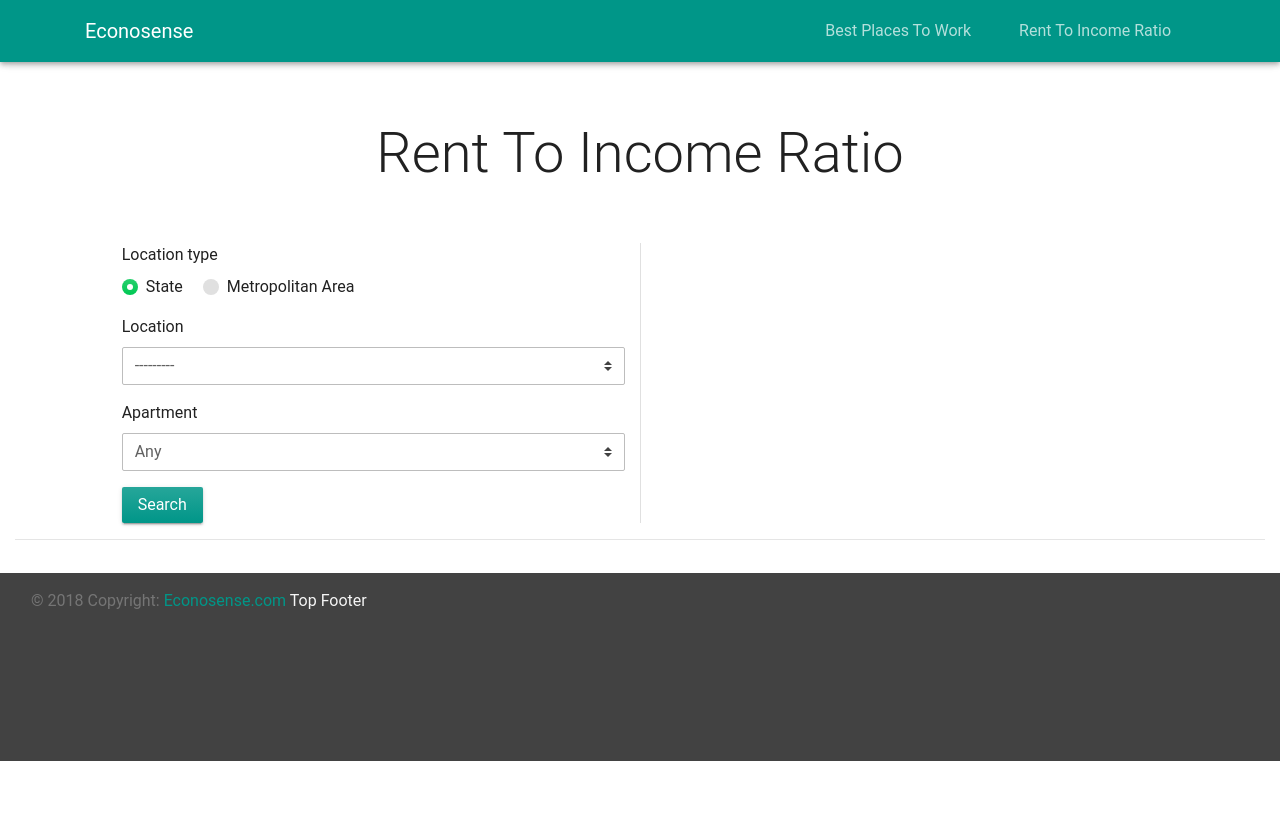
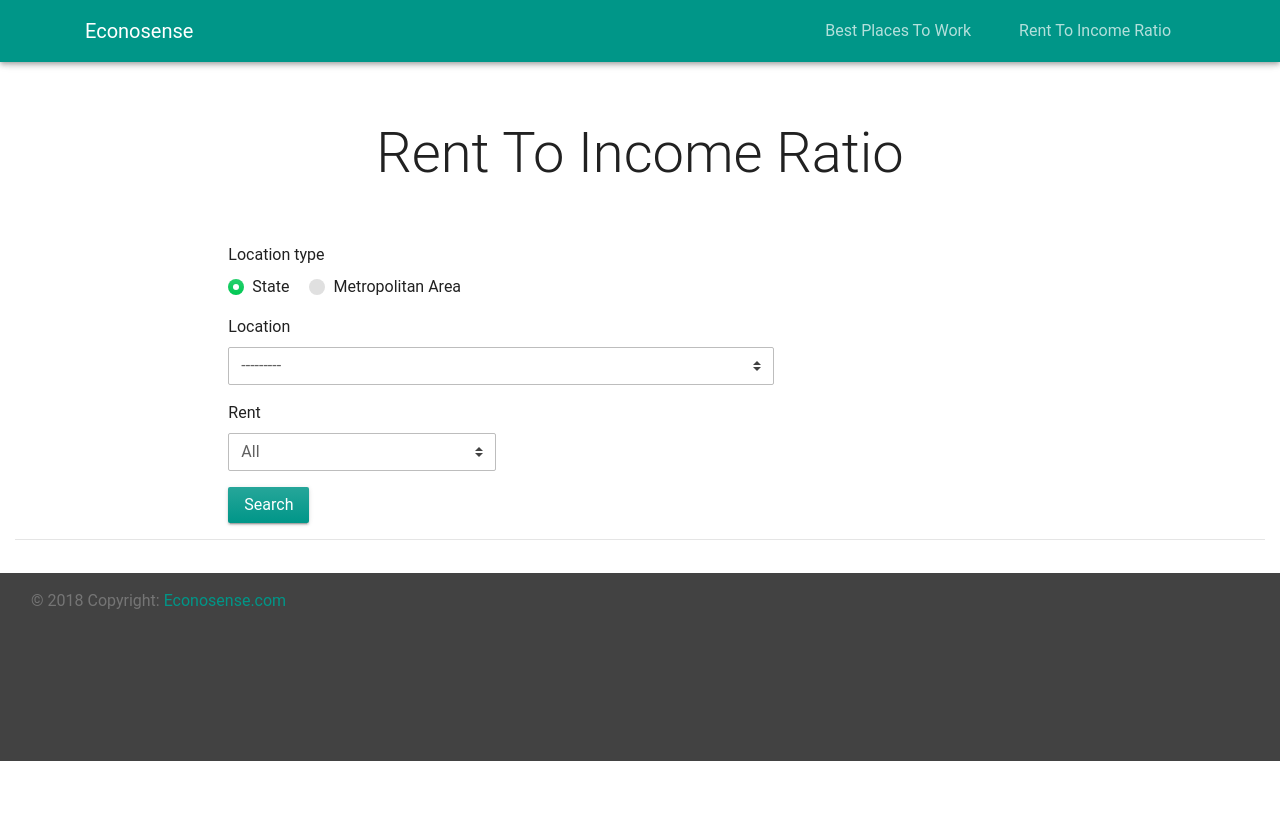
Before and after one commit to rykroon/econosense, a Django app: page /rent-to-income-ratio/ in a window 1280 px wide. Run offline with Django 3.2, Linux system fonts and the light colour scheme; data that the repository does not hold is empty; some libraries are stand-ins or nearby versions.

Commit message:
various minor changes to front end. including changes to descriptions and titles

```diff
--- a/econosense/data/build/partialdb.py
+++ b/econosense/data/build/partialdb.py
@@ -10,7 +10,7 @@ class PartialDatabase():
 
     def __init__(self):
         try:
-            self.PARTIAL_DATABASE = os.environ['PARTIAL_DATABASE']
+            self.PARTIAL_DATABASE = os.environ['PARTIAL_DATABASE'] == 'True'
         except:
             self.PARTIAL_DATABASE = False
 
--- a/econosense/data/forms.py
+++ b/econosense/data/forms.py
@@ -36,9 +36,9 @@ class BestPlacesToWorkForm(forms.Form):
     )
 
 
-    APARTMENT_CHOICES = (
-        ('total','Any'),
-        ('no','No bedroom'),
+    RENT_CHOICES = (
+        ('total','All'),
+        ('no','Studio'),
         ('one','1 bedroom'),
         ('two','2 bedrooms'),
         ('three','3 bedrooms'),
@@ -46,36 +46,18 @@ class BestPlacesToWorkForm(forms.Form):
         ('five','5 or more bedrooms'),
     )
 
-    apartment = forms.ChoiceField(
-        choices=APARTMENT_CHOICES,
+    rent = forms.ChoiceField(
+        choices=RENT_CHOICES,
         initial='total',
         widget=forms.Select(attrs={'class': 'custom-select'})
     )
-
-    # def clear_classes(self):
-    #     self.fields['job_category'].widget.attrs['class'] = ''
-    #     self.fields['job'].widget.attrs['class'] = ''
-    #     self.fields['location_type'].widget.attrs['class'] = ''
-    #     self.fields['apartment'].widget.attrs['class'] = ''
 
     def custom_bootstrap(self):
         self.fields['job_category'].widget.attrs['class'] = 'custom-select'
         self.fields['job'].widget.attrs['class'] = 'custom-select'
         self.fields['location_type'].widget.attrs['class'] = 'custom-control-input'
-        self.fields['apartment'].widget.attrs['class'] = 'custom-select'
+        self.fields['rent'].widget.attrs['class'] = 'custom-select'
 
-    # def bootstrap_material_design(self):
-    #     self.fields['job_category'].widget.attrs['class'] = 'form-control'
-    #     self.fields['job'].widget.attrs['class'] = 'form-control'
-    #     #self.fields['location_type'].widget.attrs['class'] = 'custom-control-input'
-    #     self.fields['apartment'].widget.attrs['class'] = 'form-control'
-    #
-    #
-    # def material_design(self):
-    #     self.fields['job_category'].widget.attrs['class'] = 'mdl-textfield__input'
-    #     self.fields['job'].widget.attrs['class'] = 'mdl-textfield__input'
-    #     self.fields['location_type'].widget.attrs['class'] = 'mdl-radio__button'
-    #     self.fields['apartment'].widget.attrs['class'] = 'mdl-textfield__input'
 
 
 
@@ -108,9 +90,9 @@ class RentToIncomeRatioForm(forms.Form):
     )
 
 
-    APARTMENT_CHOICES = (
-        ('total','Any'),
-        ('no','No bedroom'),
+    RENT_CHOICES = (
+        ('total','All'),
+        ('no','Studio'),
         ('one','1 bedroom'),
         ('two','2 bedrooms'),
         ('three','3 bedrooms'),
@@ -118,8 +100,8 @@ class RentToIncomeRatioForm(forms.Form):
         ('five','5 or more Bedrooms'),
     )
 
-    apartment       = forms.ChoiceField(
-        choices=APARTMENT_CHOICES,
+    rent       = forms.ChoiceField(
+        choices=RENT_CHOICES,
         initial='total',
         widget=forms.Select(attrs={'class': 'custom-select'})
     )
--- a/econosense/data/templates/rent_to_income_ratio.html
+++ b/econosense/data/templates/rent_to_income_ratio.html
@@ -11,10 +11,12 @@
 
 <!-- Form -->
 <div class='row my-3'>
-  <div class='col-12 offset-md-1 col-md-5'>
+  <div class='col-12 offset-md-2 col-md-8'>
     <form method='GET' class='needs-validation' novalidate>
 
       <!-- Location type -->
+      <div class='form-row'>
+        <div class='col-12'>
           <div class='form-group'>
             <label for='{{ form.location_type.id_for_label }}'> {{ form.location_type.label }} </label>
 
@@ -26,23 +28,33 @@
               </div>
               {% endfor %}
             </div>
-
-      </div> <!-- /location type -->
+          </div> <!-- form-group -->
+        </div>
+      </div> <!-- form-row -->
+      <!-- end location type -->
 
       <!-- Location -->
+      <div class='form-row'>
+        <div class='col-12 col-md-8'>
           <div class='form-group '>
             <label for='{{ form.location.id_for_label }}'> {{ form.location.label }} </label>
             {{ form.location }}
             <div class='invalid-feedback'>
               Location is missing
             </div>
+          </div> <!-- form-group -->
         </div>
+      </div> <!-- form-row -->
 
       <!-- Apartment -->
+      <div class='form-row'>
+        <div class='col-12 col-md-4'>
           <div class='form-group'>
-        <label for='{{ form.apartment.id_for_label }}'> {{ form.apartment.label }} </label>
-        {{ form.apartment }}
+            <label for='{{ form.rent.id_for_label }}'> {{ form.rent.label }} </label>
+            {{ form.rent }}
+          </div> <!-- form-group -->
         </div>
+      </div> <!-- form-row -->
 
       <!-- Submit Button -->
       <button type='submit' class='btn btn-primary'>Search</button>
@@ -50,8 +62,8 @@
     </form>
   </div> <!-- end column-->
 
-  <div class='col-md-5 border-left d-none d-md-block'>
-  </div> <!-- end column-->
+  <!-- <div class='col-md-5 border-left d-none d-md-block'>
+  </div>  -->
 
 </div> <!-- end row -->
 
@@ -75,7 +87,7 @@
 
         <tbody>
           <!-- { for index,row in table_one.data.iterrows } -->
-          {% for index,field1,field2,field3,field4,field5 in table_one.data.itertuples %}
+          {% for index,rank,job,rent,salary,ratio in table_one.data.itertuples %}
           <tr>
             <!-- <td class="text-right">{{ row.0 }}</td>
             <td class="text-left">{{ row.1 }}</td>
@@ -83,11 +95,17 @@
             <td class="text-right">{{ row.3 }}</td>
             <td class="text-right">{{ row.4 }}</td> -->
 
-            <td class="text-right">{{ field1 }}</td>
-            <td class="text-left">{{ field2 }}</td>
-            <td class="text-right">{{ field3 }}</td>
-            <td class="text-right">{{ field4 }}</td>
-            <td class="text-right">{{ field5 }}</td>
+            <td class="text-right">{{ rank }}</td>
+            <td class="text-left">{{ job }}</td>
+            <td class="text-right">{{ rent }}</td>
+            {% if salary == '$999,999.99' %}
+            <td class="text-right">> $208,000.00</td> <!-- check field_description.xlsx for max salary-->
+            <td class="text-right">--</td>
+            {% else %}
+            <td class="text-right">{{ salary }}</td>
+            <td class="text-right">{{ ratio }}</td>
+            {% endif %}
+
           </tr>
           {% endfor %}
         </tbody>
--- a/econosense/data/views.py
+++ b/econosense/data/views.py
@@ -40,7 +40,7 @@ class BestPlacesToWorkView(FormView):
     def calculate_best_place_to_work(self,form):
         job = form.cleaned_data['job']
         location_type = form.cleaned_data['location_type']
-        apartment = form.cleaned_data['apartment']
+        apartment = form.cleaned_data['rent']
 
         for choice in form.fields['location_type'].choices:
             if choice[0] == location_type: location_name = choice[1]
@@ -91,6 +91,9 @@ class BestPlacesToWorkView(FormView):
             (.5 * self.normalize(df['jobs_1000'])) +
             (.25 * (1 - self.normalize(df[rent_col_name]))))
 
+        # df['score'] = ((.5 * df['jobs_1000']) * (.25 * (df['median'] / df[rent_col_name])))
+        # df['score'] = self.normalize(df['score']) * 100
+
 
         #Sort by Score and add indexes
         df = df.sort_values(by='score',ascending=False)
@@ -106,7 +109,7 @@ class BestPlacesToWorkView(FormView):
                 'rank'              : 'Rank',
                 'median'            : 'Salary',
                 rent_col_name       : 'Rent',
-                'jobs_1000'         : 'Jobs per 1000',
+                'jobs_1000'         : 'Employment per 1000 jobs',
                 'location__name'    : location_name,
                 'score'             : 'Score'
             }
@@ -114,12 +117,12 @@ class BestPlacesToWorkView(FormView):
 
         #tool tooltips
         tool_tips = {
-            'Rank'          :   "Rank",
-            'Salary'        :   'Median annual salary',
-            'Rent'          :   'Median gross monthly rent',
-            'Jobs per 1000' :   'Workers per 1000 jobs',
-            location_name   :   location_name,
-            'Score'         :   'Score'
+            'Rank'                      :   "Rank",
+            'Salary'                    :   'Median annual salary',
+            'Rent'                      :   'Median gross monthly rent',
+            'Employment per 1000 jobs'  :   'The number of jobs in the given occupation per 1,000 jobs in the given area.',
+            location_name               :   location_name,
+            'Score'                     :   'Employment per 1000 jobs is 50%, Salary is 25%, and Rent is 25%'
         }
 
         #align text right for numeric data types and align text left for text
@@ -168,7 +171,7 @@ class RentToIncomeRatioView(FormView):
             result = self.calculate_rent_to_income_ratio(form)
             print(datetime.now() - start)
             context['table_one'] = result['good_jobs']
-            context['table_two'] = result['bad_jobs']
+            #context['table_two'] = result['bad_jobs']
 
         return self.render_to_response(context)
 
@@ -177,7 +180,7 @@ class RentToIncomeRatioView(FormView):
     def calculate_rent_to_income_ratio(self,form):
         location_type = form.cleaned_data['location_type']
         location = form.cleaned_data['location']
-        apartment = form.cleaned_data['apartment']
+        apartment = form.cleaned_data['rent']
 
         rent_column_name = 'location__rent__' + apartment
         if apartment != 'total':
@@ -250,7 +253,7 @@ class RentToIncomeRatioView(FormView):
                 'Job'       :   'Job title',
                 'Rent'      :   'Median gross monthly rent',
                 'Salary'    :   'Median annual salary',
-                'Ratio'     :   'Rent to income ratio'
+                'Ratio'     :   'The monthly rent x 12 / annual salary'
             }
 
             for col in df.columns:
--- a/econosense/templates/base.html
+++ b/econosense/templates/base.html
@@ -11,7 +11,7 @@
     <link rel="stylesheet" href="{% static "custom_bootstrap.css" %}">
     <link rel='stylesheet' href='https://cdn.datatables.net/1.10.16/css/jquery.dataTables.min.css'
 
-    <title> {% block head_title %} My Website {% endblock head_title %} </title>
+    <title> {% block head_title %} Econosense {% endblock head_title %} </title>
   </head>
   <body class='h-100'>
 
--- a/econosense/templates/footer.html
+++ b/econosense/templates/footer.html
@@ -4,7 +4,7 @@
   <div class='row h-25 p-3 bg-dark text-light'>
     <div class='col-12'>
       <span class='text-muted'> © 2018 Copyright: <a href="">Econosense.com </a></span>
-      Top Footer
+
     </div>
   </div>
 
```
Also changed, not shown: econosense/data/templates/best_places_to_work.html (+28 -14 lines), econosense/main/templates/home.html (+4 -4 lines). Lines whose indentation alone changed are shown as unchanged.
